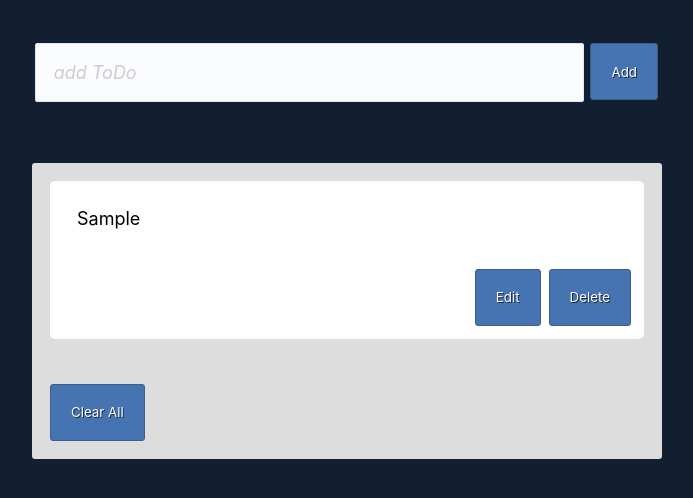
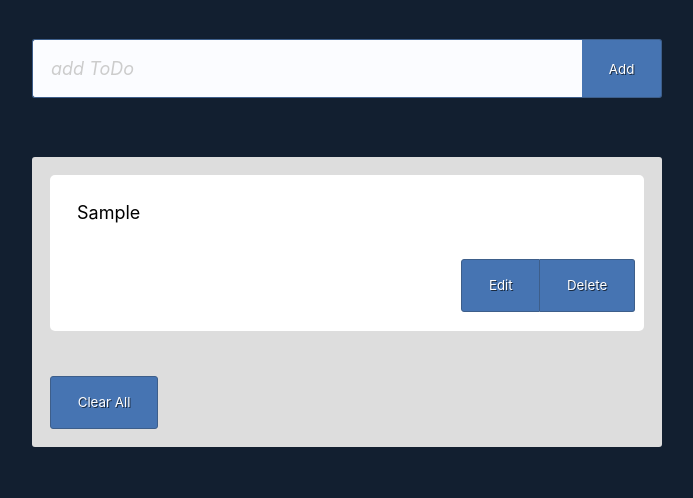
Before and after one commit to ivardesign/hrext07-my-cruddy-app, a plain HTML site: page index.html in a window 1280 px wide. Both pictures are taken after typing "Sample" into the empty fields and a click on the button "Add". Shown: the part 116-614 px from the top of the page, without its empty margins (293-986 px from the left). Drawn offline with nearby package versions, Linux system fonts and the light colour scheme.

Commit message:
adjusted input/button border-radius, margin, padding and size

```diff
--- a/css/style.css
+++ b/css/style.css
@@ -42,7 +42,6 @@ footer {
 
 .addText {
   display: flex;
-  align-items: flex-end;
 }
 
 #responses h2 {
@@ -79,6 +78,8 @@ footer {
 .item-buttons {
   display: flex;
   justify-content: flex-end;
+  height: 3em;
+  margin: .5em 0;
 }
 
 .clear {
@@ -90,17 +91,21 @@ input, textarea, button {
   font-family: 'Montserrat', -apple-system, BlinkMacSystemFont, "Segoe UI", "Roboto", "Oxygen", "Ubuntu", "Cantarell", "Fira Sans", "Droid Sans", "Helvetica Neue", "Verdana", "Arial", sans-serif;
 }
 
-input, textarea {
+input {
   width: 100%;
   font-size: 1em;
-  margin: .15em;
+  margin: 0;
   padding: 1em;
-  border-radius: 2px;
-  border: 1px solid #dee5fc;
+  border-radius: 3px 0 0 3px;
+  border: 1px solid #3d5e8a;
   background: #fbfcff;
 }
 
-input:focus, textarea:focus{
+.addText input {
+  border-right: none;
+}
+
+input:focus {
   background: #fefefe;
 }
 
@@ -109,16 +114,36 @@ input::placeholder {
   font-style: italic;
 }
 
-button {
-  margin: .3em;
-  padding: .89em 1.5em;
-  height: 57px;
+.addText button {
+  margin: 0;
+  padding: 0 2em;
+  color: #fff;
+  text-shadow: 1px 1px 0 rgba(0, 0, 0, .64);
+  background: #4674b2;
+  border-radius: 0 3px 3px 0;
+  border: 1px solid #3d5e8a;
+  border-left: none;
+  cursor: pointer;
+}
+
+.item-buttons button, .clear {
+  padding: 0 2em;
   color: #fff;
   text-shadow: 1px 1px 0 rgba(0, 0, 0, .64);
   background: #4674b2;
   border-radius: 3px;
   border: 1px solid #3d5e8a;
   cursor: pointer;
+  height: 4em;
+}
+
+.item-buttons .edit, .item-buttons .save {
+  border-radius: 3px 0 0 3px;
+}
+
+.item-buttons .delete, .item-buttons .cancel {
+  border-radius: 0 3px 3px 0;
+  border-left: none;
 }
 
 button:hover {
```
